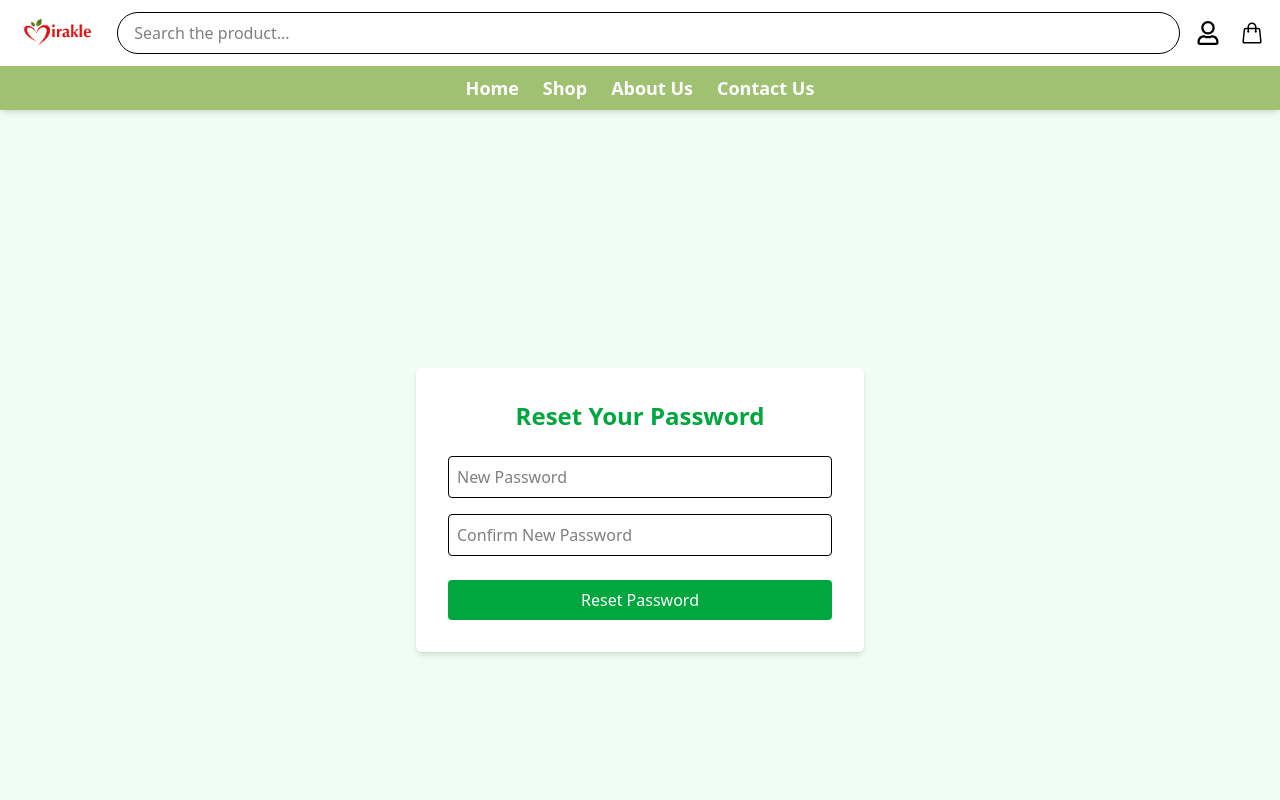
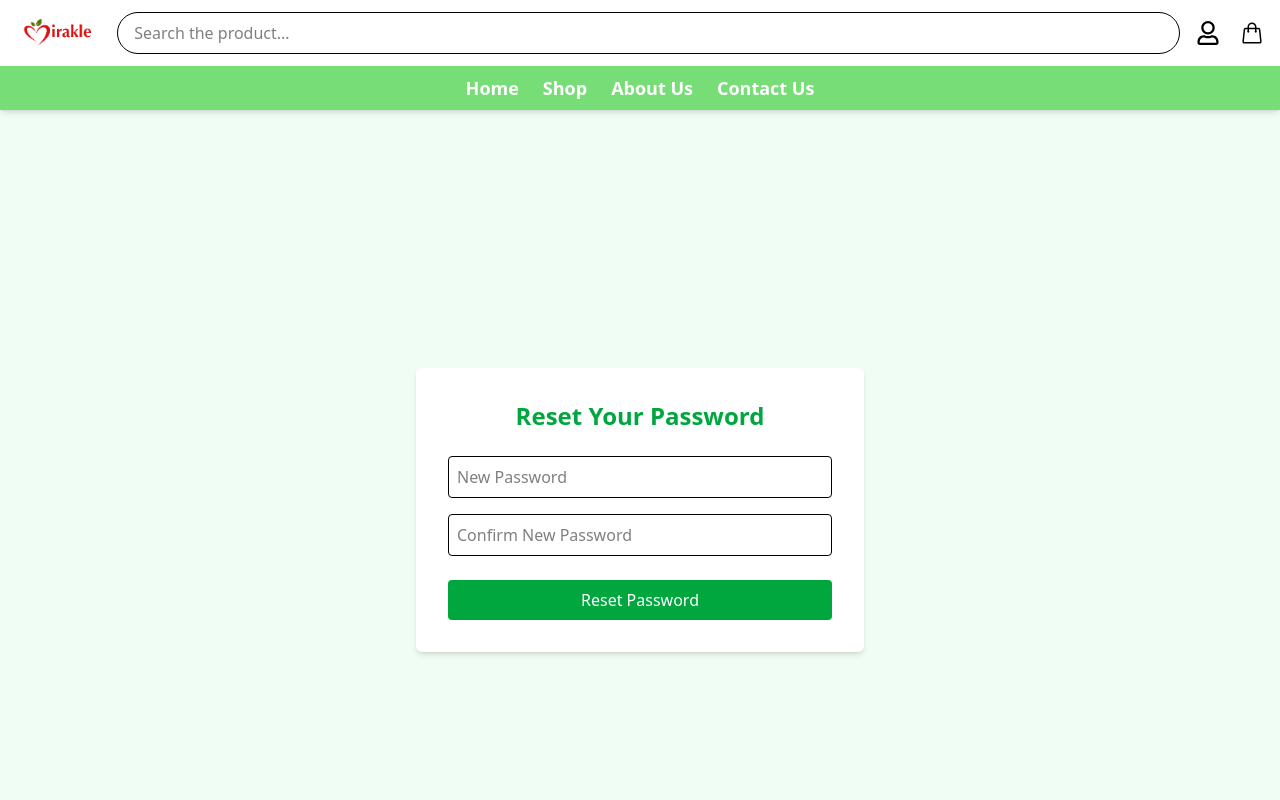
Before and after one commit to Rahulrj777/Mirakle_Client, a React (Vite) app: page /reset-password/1 in a window 1280 px wide. Shown: the top 800 px of the page. Built offline with nearby package versions, Linux system fonts and the light colour scheme.

Commit message:
Force redeploy with vercel.json update

```diff
--- a/src/components/Header.jsx
+++ b/src/components/Header.jsx
@@ -181,7 +181,7 @@ const Header = () => {
       </div>
 
       {/* Navigation Bar */}
-      <nav className="bg-[rgb(160,193,114)]">
+      <nav className="bg-[rgb(119,221,119)]">
         <ul className="max-w-7xl mx-auto px-4 py-2 flex justify-center gap-6 font-semibold text-white text-lg">
           {[
             { path: "/", list: "Home" },
```
